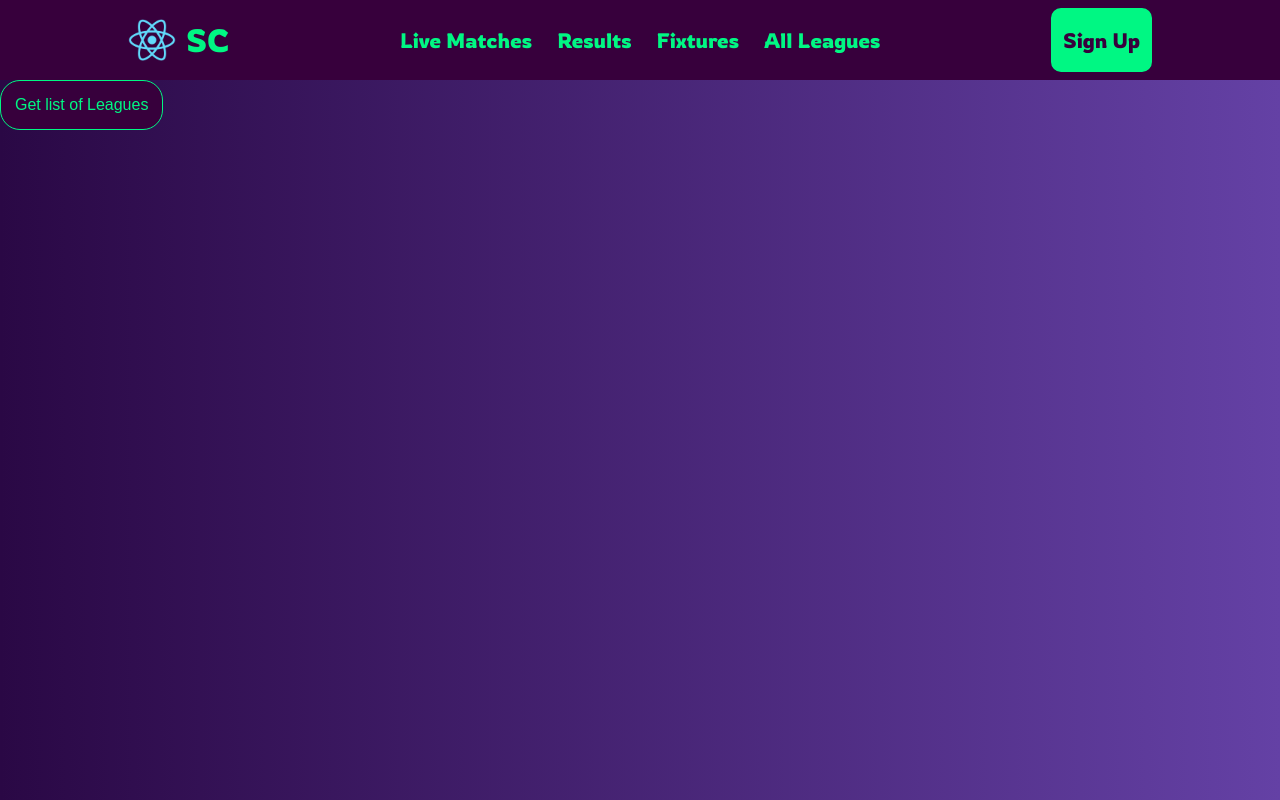
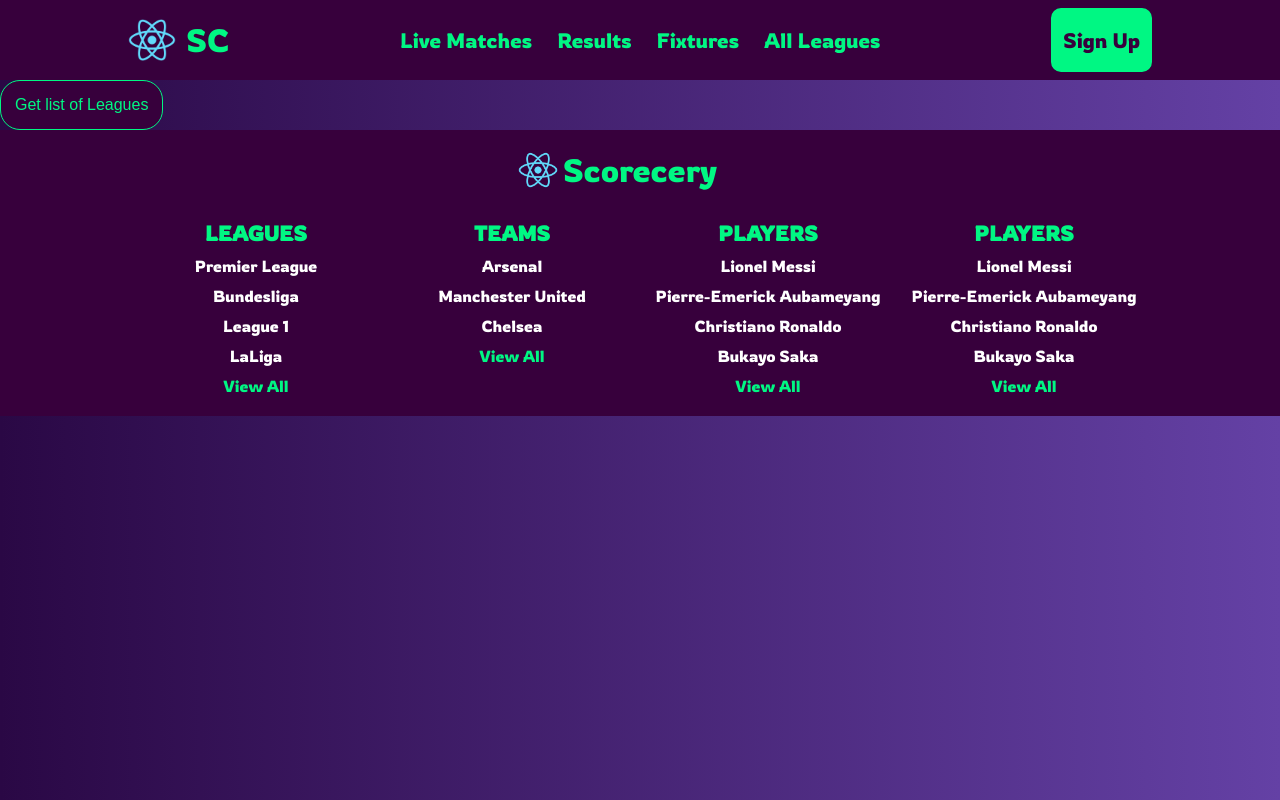
Before and after one commit to aad3912/scorecery, a React (Create React App) app: page / in a window 1280 px wide. Built offline with nearby package versions, Linux system fonts and the light colour scheme.

Commit message:
Complete styling for footer. Func. incompletete

```diff
--- a/src/components/common/footer/Footer.tsx
+++ b/src/components/common/footer/Footer.tsx
@@ -1,15 +1,57 @@
-import React from "react";
 import {
+  FooterCompanyName,
   FooterContainer,
+  FooterLink,
+  FooterLastLink,
+  FooterLogo,
+  FooterLogoAndName,
   FooterWrapper,
+  LinksColumn,
   LinksContainer,
 } from "./FooterElements";
+import MyLogo from "../../../img/logo512.png";
 
 const Footer = () => {
   return (
     <FooterContainer>
       <FooterWrapper>
-        <LinksContainer></LinksContainer>
+        <FooterLogoAndName to="/">
+          <FooterCompanyName>Scorecery</FooterCompanyName>
+          <FooterLogo src={MyLogo} alt="/" />
+        </FooterLogoAndName>
+        <LinksContainer>
+          <LinksColumn>
+            LEAGUES
+            <FooterLink to="/">Premier League</FooterLink>
+            <FooterLink to="/">Bundesliga</FooterLink>
+            <FooterLink to="/">League 1</FooterLink>
+            <FooterLink to="/">LaLiga</FooterLink>
+            <FooterLastLink to="/">View All</FooterLastLink>
+          </LinksColumn>
+          <LinksColumn>
+            TEAMS
+            <FooterLink to="/">Arsenal</FooterLink>
+            <FooterLink to="/">Manchester United</FooterLink>
+            <FooterLink to="/">Chelsea</FooterLink>
+            <FooterLastLink to="/">View All</FooterLastLink>
+          </LinksColumn>
+          <LinksColumn>
+            PLAYERS
+            <FooterLink to="/">Lionel Messi</FooterLink>
+            <FooterLink to="/">Pierre-Emerick Aubameyang</FooterLink>
+            <FooterLink to="/">Christiano Ronaldo</FooterLink>
+            <FooterLink to="/">Bukayo Saka</FooterLink>
+            <FooterLastLink to="/">View All</FooterLastLink>
+          </LinksColumn>
+          <LinksColumn>
+            PLAYERS
+            <FooterLink to="/">Lionel Messi</FooterLink>
+            <FooterLink to="/">Pierre-Emerick Aubameyang</FooterLink>
+            <FooterLink to="/">Christiano Ronaldo</FooterLink>
+            <FooterLink to="/">Bukayo Saka</FooterLink>
+            <FooterLastLink to="/">View All</FooterLastLink>
+          </LinksColumn>
+        </LinksContainer>
       </FooterWrapper>
     </FooterContainer>
   );
--- a/src/components/common/footer/FooterElements.ts
+++ b/src/components/common/footer/FooterElements.ts
@@ -1,7 +1,113 @@
 import styled from "styled-components";
+import { Link as LinkR } from "react-router-dom";
 
-export const FooterContainer = styled.div``;
+export const FooterContainer = styled.div`
+  width: 100%;
+  min-height: 200px;
+  background-color: #37003c;
+  display: flex;
+  justify-content: center;
+  align-items: center;
+  font-size: 1rem;
+  z-index: 10;
+`;
 
-export const FooterWrapper = styled.div``;
+export const FooterWrapper = styled.div`
+  width: 80%;
+  display: flex;
+  flex-direction: column;
+  justify-content: center;
+  align-items: center;
+  gap: 30px;
+  padding: 20px 0px 20px 0px;
 
-export const LinksContainer = styled.div``;
+  @media screen and (max-width: 800px) {
+    width: 90%;
+    gap: 20px;
+  }
+`;
+
+export const FooterLogoAndName = styled(LinkR)`
+  text-decoration: none;
+  color: inherit;
+  position: relative;
+
+  @media screen and (max-width: 800px) {
+    display: flex;
+    flex-direction: column;
+    justify-content: center;
+    align-items: center;
+    flex-direction: column-reverse;
+  }
+`;
+
+export const FooterCompanyName = styled.h1`
+  font-size: 2rem;
+`;
+
+export const FooterLogo = styled.img`
+  height: 40px;
+  width: 40px;
+  position: absolute;
+  top: 0;
+  left: -45px;
+
+  @media screen and (max-width: 800px) {
+    position: relative;
+    left: 0;
+  }
+`;
+
+export const LinksContainer = styled.div`
+  display: flex;
+  flex-direction: row;
+  justify-content: center;
+  align-items: flex-start;
+  width: 100%;
+
+  @media screen and (max-width: 800px) {
+    flex-direction: column;
+    align-items: center;
+    gap: 20px;
+  }
+`;
+
+export const LinksColumn = styled.div`
+  display: flex;
+  flex-direction: column;
+  justify-content: center;
+  align-items: center;
+  flex: 1;
+  gap: 10px;
+  font-size: 1.3rem;
+  font-weight: bold;
+  text-align: center;
+`;
+
+export const FooterLink = styled(LinkR)`
+  text-decoration: none;
+  color: white;
+  font-size: 1rem;
+  outline: none;
+  border: none;
+  transition: 0.15s all ease-in-out;
+  font-weight: normal;
+
+  &:hover {
+    color: inherit;
+  }
+`;
+
+export const FooterLastLink = styled(LinkR)`
+  text-decoration: none;
+  color: inherit;
+  font-size: 1rem;
+  outline: none;
+  border: none;
+  transition: 0.15s all ease-in-out;
+  font-weight: normal;
+
+  &:hover {
+    text-decoration: underline;
+  }
+`;
```
